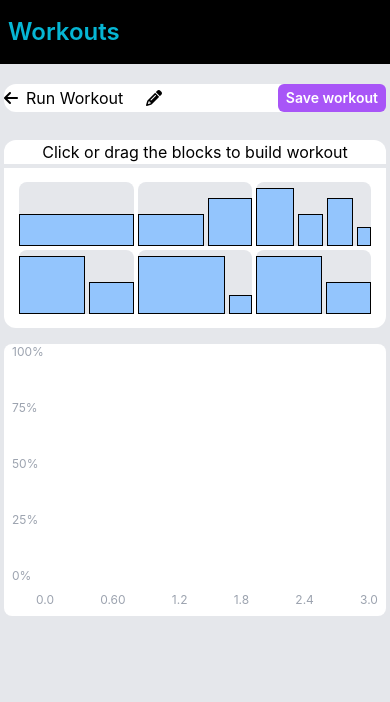
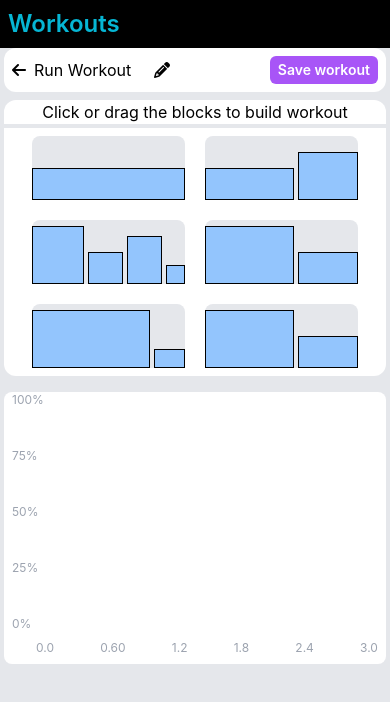
Before and after one commit to UpliftChunk/Spurfit-frontend, a React (Create React App) app: page / in a window 390 px wide. Shown: the top 702 px of the page. Built offline with nearby package versions, Linux system fonts and the light colour scheme.

Commit message:
minor fixes

```diff
--- a/src/components/LeftSection.js
+++ b/src/components/LeftSection.js
@@ -16,7 +16,7 @@ const BasicUnit= ({item, index, setItems})=>{
          return new_items;
       })
    }
-   return <div className={`transition-all delay-300 w-[30%] h-16 rounded-lg`} onClick={addItem}>
+   return <div className={`transition-all delay-300 sm:w-[30%] w-[40%] m-2 sm:m-0 h-16 rounded-lg`} onClick={addItem}>
       <Draggable draggableId={item.id} index={index} key={index} >
          {
             (provided, snapshot)=>{
@@ -45,7 +45,7 @@ const LeftSection = ({setItems}) => {
       <Droppable droppableId="basics" direction='horiztontal'>
          {
             (provided)=>(
-               <div className="sm:m-2 flex flex-wrap content-center justify-center md:gap-4 gap-1 min-h-40 sm:p-2"
+               <div className="sm:m-2 h-fit flex flex-wrap content-center justify-center md:gap-4 gap-1 min-h-40 sm:p-2"
                   {...provided.droppableProps}
                   ref={provided.innerRef}>
                   {
--- a/src/components/MixedDrops.js
+++ b/src/components/MixedDrops.js
@@ -29,7 +29,7 @@ const MixedDrops = ({items}) => {
       <Droppable droppableId="mixed" direction="horizontal">
       {
           (provided)=>
-          <div className='w-full h-full flex justify-center gap-1 items-end'
+          <div className='w-full h-full flex justify-center gap-1 place-items-end'
           ref={provided.innerRef} {...provided.droppableProps}>
             {
               items.map((item, index)=> <BasicUnit item={item} index={index} key={index} sum={sum}/>)
--- a/src/components/NavBar.js
+++ b/src/components/NavBar.js
@@ -2,7 +2,7 @@ import React from 'react'
 
 const NavBar = () => {
   return (
-   <div className='my-5 mx-1 md:mx-10 flex justify-between bg-white rounded-xl md:px-4 md:py-4'>
+   <div className='sm:my-5 mx-1 md:mx-10 flex justify-between bg-white rounded-xl md:px-4 md:py-4 p-2'>
       <div className='flex gap-2 content-center'>
          <i className="my-auto cursor-pointer fa-solid fa-arrow-left"></i>
          <input type='text' name='name' className='outline-none  border-none md:text-2xl w-28 md:w-40' defaultValue={"Run Workout"}/>
--- a/src/components/Rootlayout.js
+++ b/src/components/Rootlayout.js
@@ -39,7 +39,7 @@ const Rootlayout = () => {
    }
   return (
     <div className='flex flex-col min-h-screen content-center bg-gray-200'>
-      <div className='text-cyan-500 bg-black text-2xl font-semibold py-4 px-2'>
+      <div className='text-cyan-500 bg-black text-2xl font-semibold p-2 sm:py-4 '>
          Workouts
       </div>
       <NavBar/>
```
